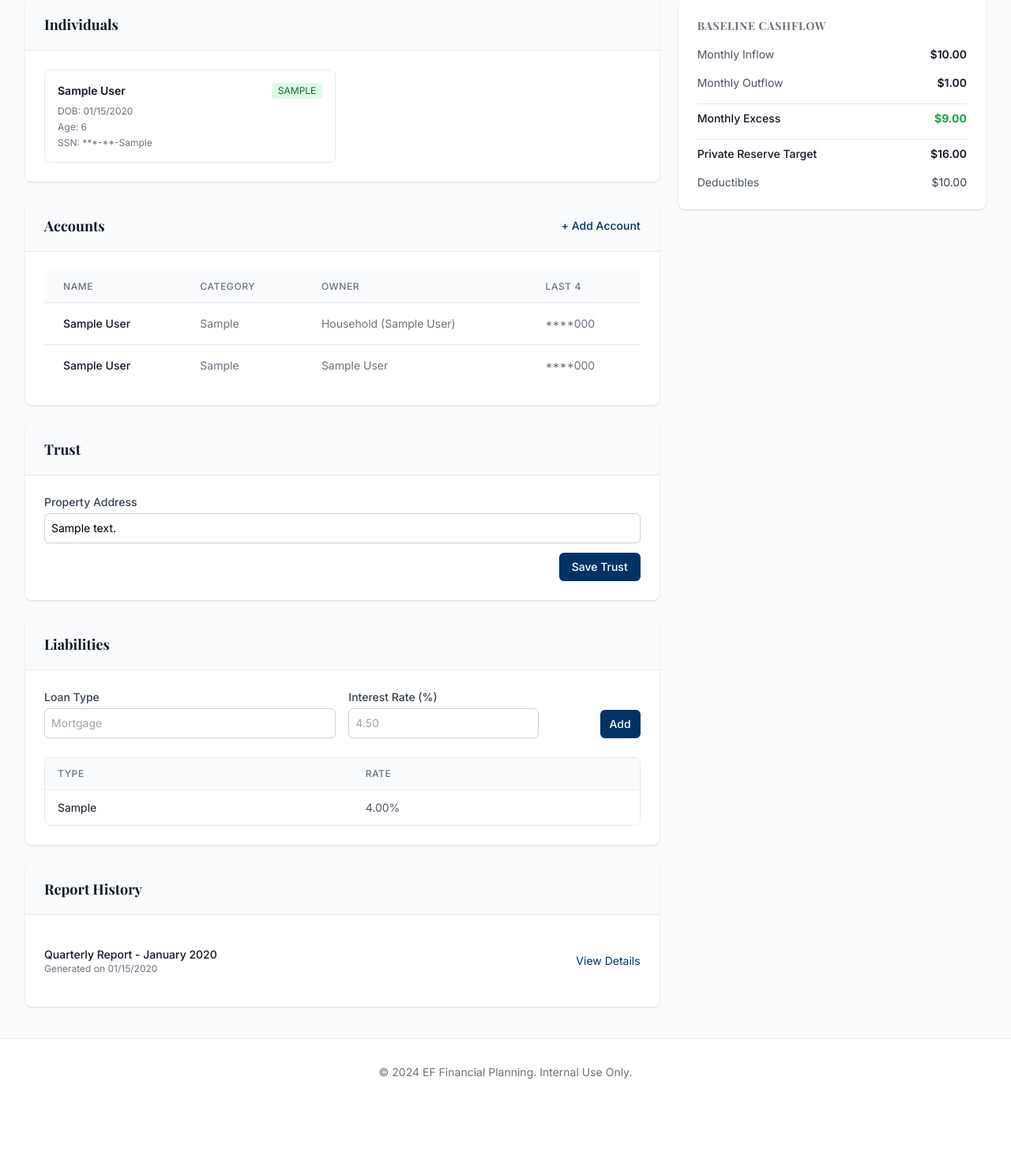
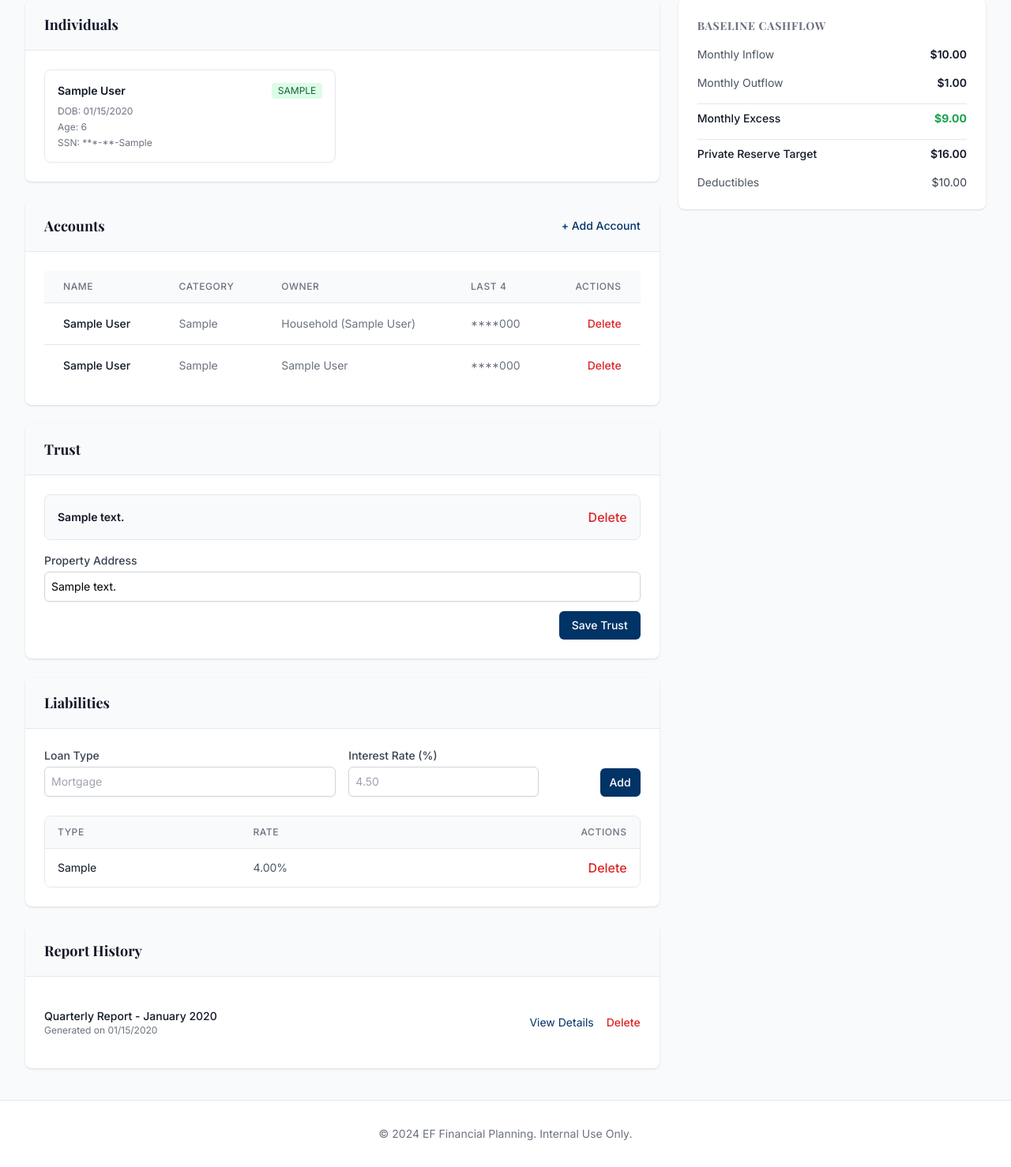
Before and after one commit to jfrometa/AW-Client-Report-Portal, a Flask app: page /household/1 in a window 1280 px wide. Shown: the part 261-1739 px from the top of the page at 79% size. Before the commit the page ends 1627 px from the top, so only its background shows below. Run offline with Flask 3, Linux system fonts and the light colour scheme; tables that the repository leaves empty hold one stand-in row (values such as "Sample post"); some libraries are stand-ins or nearby versions.

Commit message:
add: delete options with confirmations for accounts, trust, liabilities, and reports

```diff
--- a/app/routes.py
+++ b/app/routes.py
@@ -212,6 +212,42 @@ def add_liability(household_id):
         return redirect(url_for("main.household_detail", household_id=household_id))
     db.session.add(Liability(household_id=household_id, loan_type=loan_type, interest_rate=interest_rate))
     db.session.commit()
+    return redirect(url_for("main.household_detail", household_id=household_id))
+
+@main_bp.route("/account/<int:account_id>/delete", methods=["POST"])
+def delete_account(account_id):
+    account = Account.query.get_or_404(account_id)
+    household_id = account.household_id or account.individual.household_id
+    db.session.delete(account)
+    db.session.commit()
+    flash("Account deleted successfully!", "success")
+    return redirect(url_for("main.household_detail", household_id=household_id))
+
+@main_bp.route("/household/<int:household_id>/trust/delete", methods=["POST"])
+def delete_trust(household_id):
+    trust_asset = TrustAsset.query.filter_by(household_id=household_id).first()
+    if trust_asset:
+        db.session.delete(trust_asset)
+        db.session.commit()
+        flash("Trust deleted successfully!", "success")
+    return redirect(url_for("main.household_detail", household_id=household_id))
+
+@main_bp.route("/liability/<int:liability_id>/delete", methods=["POST"])
+def delete_liability(liability_id):
+    liability = Liability.query.get_or_404(liability_id)
+    household_id = liability.household_id
+    db.session.delete(liability)
+    db.session.commit()
+    flash("Liability deleted successfully!", "success")
+    return redirect(url_for("main.household_detail", household_id=household_id))
+
+@main_bp.route("/report/<int:report_id>/delete", methods=["POST"])
+def delete_report(report_id):
+    report = Report.query.get_or_404(report_id)
+    household_id = report.household_id
+    db.session.delete(report)
+    db.session.commit()
+    flash("Report deleted successfully!", "success")
     return redirect(url_for("main.household_detail", household_id=household_id))
 
 @main_bp.route("/household/<int:household_id>/report/new", methods=["GET", "POST"])
--- a/app/templates/household_detail.html
+++ b/app/templates/household_detail.html
@@ -71,6 +71,7 @@
                                             <th class="px-6 py-3 text-left text-xs font-medium text-gray-500 uppercase tracking-wider">Category</th>
                                             <th class="px-6 py-3 text-left text-xs font-medium text-gray-500 uppercase tracking-wider">Owner</th>
                                             <th class="px-6 py-3 text-left text-xs font-medium text-gray-500 uppercase tracking-wider">Last 4</th>
+                                            <th class="px-6 py-3 text-right text-xs font-medium text-gray-500 uppercase tracking-wider">Actions</th>
                                         </tr>
                                     </thead>
                                     <tbody class="bg-white divide-y divide-gray-200">
@@ -82,6 +83,9 @@
                                                 Household{% if account.attributed_individual %} ({{ account.attributed_individual.full_name }}){% endif %}
                                             </td>
                                             <td class="px-6 py-4 whitespace-nowrap text-sm text-gray-500">****{{ account.account_number_last_four }}</td>
+                                            <td class="px-6 py-4 whitespace-nowrap text-right text-sm">
+                                                <button onclick="openDeleteModal('account', {{ account.id }})" class="text-red-600 hover:text-red-900 font-medium">Delete</button>
+                                            </td>
                                         </tr>
                                         {% endfor %}
                                         {% for person in individuals %}
@@ -91,6 +95,9 @@
                                                 <td class="px-6 py-4 whitespace-nowrap text-sm text-gray-500 capitalize">{{ account.category.replace('_',' ') }}</td>
                                                 <td class="px-6 py-4 whitespace-nowrap text-sm text-gray-500">{{ person.full_name }}</td>
                                                 <td class="px-6 py-4 whitespace-nowrap text-sm text-gray-500">****{{ account.account_number_last_four }}</td>
+                                                <td class="px-6 py-4 whitespace-nowrap text-right text-sm">
+                                                    <button onclick="openDeleteModal('account', {{ account.id }})" class="text-red-600 hover:text-red-900 font-medium">Delete</button>
+                                                </td>
                                             </tr>
                                             {% endfor %}
                                         {% endfor %}
@@ -110,6 +117,16 @@
                     <h3 class="text-lg leading-6 font-medium text-gray-900">Trust</h3>
                 </div>
                 <div class="px-4 py-5 sm:p-6 space-y-4">
+                    {% if trust_asset %}
+                    <div class="border rounded-lg p-4 bg-gray-50">
+                        <div class="flex items-center justify-between">
+                            <div>
+                                <p class="text-sm font-semibold text-gray-900">{{ trust_asset.property_address }}</p>
+                            </div>
+                            <button onclick="openDeleteModal('trust', {{ household.id }})" class="text-red-600 hover:text-red-900 font-medium">Delete</button>
+                        </div>
+                    </div>
+                    {% endif %}
                     <form action="{{ url_for('main.set_trust', household_id=household.id) }}" method="POST" class="space-y-3">
                         <div>
                             <label class="block text-sm font-medium text-gray-700">Property Address</label>
@@ -148,6 +165,7 @@
                                 <tr>
                                     <th class="px-4 py-3 text-left text-xs font-medium text-gray-500 uppercase tracking-wider">Type</th>
                                     <th class="px-4 py-3 text-left text-xs font-medium text-gray-500 uppercase tracking-wider">Rate</th>
+                                    <th class="px-4 py-3 text-right text-xs font-medium text-gray-500 uppercase tracking-wider">Actions</th>
                                 </tr>
                             </thead>
                             <tbody class="bg-white divide-y divide-gray-200">
@@ -155,6 +173,9 @@
                                 <tr>
                                     <td class="px-4 py-3 text-sm text-gray-900">{{ l.loan_type }}</td>
                                     <td class="px-4 py-3 text-sm text-gray-600">{{ "{:,.2f}".format(l.interest_rate or 0) }}%</td>
+                                    <td class="px-4 py-3 text-right whitespace-nowrap">
+                                        <button onclick="openDeleteModal('liability', {{ l.id }})" class="text-red-600 hover:text-red-900 font-medium">Delete</button>
+                                    </td>
                                 </tr>
                                 {% endfor %}
                             </tbody>
@@ -179,8 +200,9 @@
                                 <p class="text-sm font-medium text-gray-900">Quarterly Report - {{ report.report_date.strftime('%B %Y') }}</p>
                                 <p class="text-xs text-gray-500">Generated on {{ report.report_date.strftime('%m/%d/%Y') }}</p>
                             </div>
-                            <div class="flex space-x-2">
+                            <div class="flex space-x-4 items-center">
                                 <a href="{{ url_for('main.report_detail', report_id=report.id) }}" class="text-sm text-primary hover:underline">View Details</a>
+                                <button onclick="openDeleteModal('report', {{ report.id }})" class="text-sm text-red-600 hover:text-red-900 font-medium">Delete</button>
                             </div>
                         </li>
                         {% endfor %}
@@ -294,4 +316,43 @@
     </div>
 </div>
 
+<div id="delete-confirmation-modal" class="hidden fixed inset-0 bg-gray-500 bg-opacity-75 flex items-center justify-center p-4 z-50">
+    <div class="bg-white rounded-lg shadow-xl max-w-md w-full p-6">
+        <div class="flex items-center mb-4">
+            <div class="flex-shrink-0">
+                <svg class="h-6 w-6 text-red-600" fill="none" viewBox="0 0 24 24" stroke="currentColor">
+                    <path stroke-linecap="round" stroke-linejoin="round" stroke-width="2" d="M12 9v2m0 4h.01m-6.938 4h13.856c1.54 0 2.502-1.667 1.732-3L13.732 4c-.77-1.333-2.694-1.333-3.464 0L3.34 16c-.77 1.333.192 3 1.732 3z" />
+                </svg>
+            </div>
+            <div class="ml-3">
+                <h3 class="text-lg font-medium text-gray-900">Confirm Deletion</h3>
+                <div class="mt-2">
+                    <p class="text-sm text-gray-500">This action cannot be reverted.</p>
+                </div>
+            </div>
+        </div>
+        <form id="delete-form" method="POST" class="mt-6 flex justify-end space-x-3">
+            <button type="button" onclick="document.getElementById('delete-confirmation-modal').classList.add('hidden')" class="text-sm font-medium text-gray-700 hover:underline">Cancel</button>
+            <button type="submit" class="bg-red-600 text-white px-4 py-2 rounded-md text-sm font-medium hover:bg-red-700">Delete</button>
+        </form>
+    </div>
+</div>
+
+<script>
+function openDeleteModal(type, id) {
+    let url = '';
+    if (type === 'account') {
+        url = '{{ url_for("main.delete_account", account_id=0) }}'.replace('0', id);
+    } else if (type === 'trust') {
+        url = '{{ url_for("main.delete_trust", household_id=0) }}'.replace('0', id);
+    } else if (type === 'liability') {
+        url = '{{ url_for("main.delete_liability", liability_id=0) }}'.replace('0', id);
+    } else if (type === 'report') {
+        url = '{{ url_for("main.delete_report", report_id=0) }}'.replace('0', id);
+    }
+    document.getElementById('delete-form').action = url;
+    document.getElementById('delete-confirmation-modal').classList.remove('hidden');
+}
+</script>
+
 {% endblock %}
```
